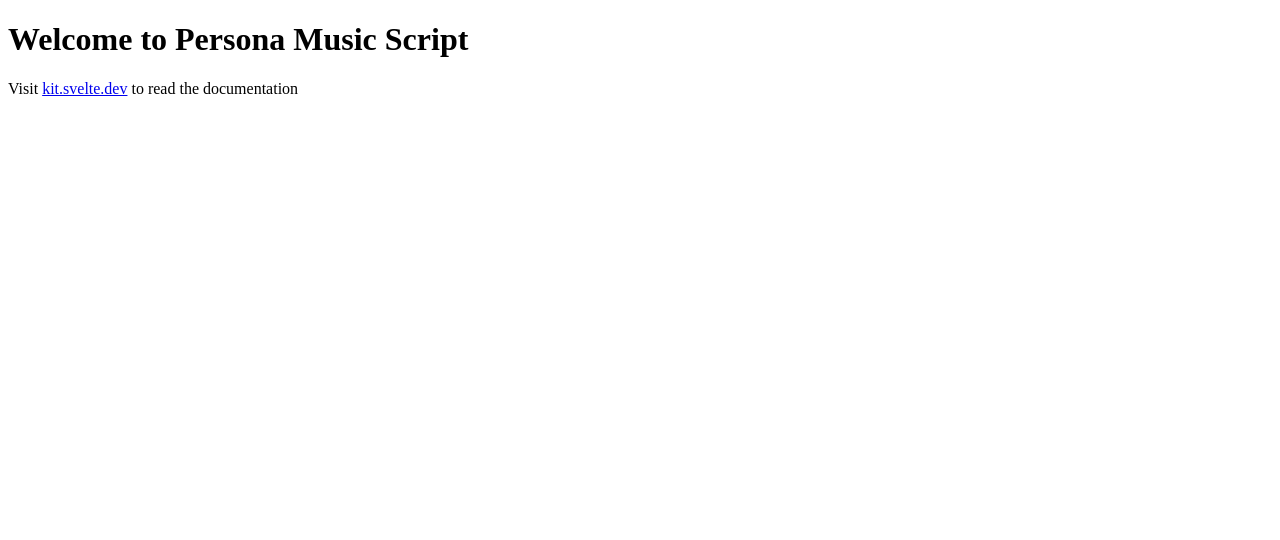
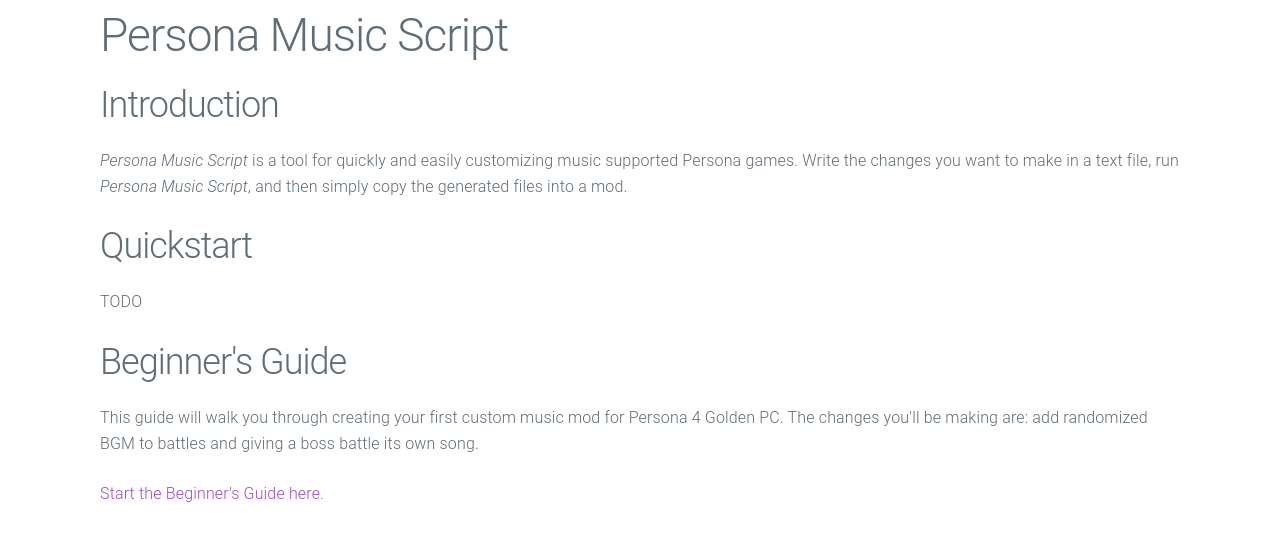
Before and after one commit to T-PoseRatkechi/PersonaMusicScript, a SvelteKit app in the folder sveltekit/: page / in a window 1280 px wide. Shown: the top 540 px of the page. Built offline with nearby package versions, Linux system fonts and the light colour scheme.

Commit message:
Added milligram css.

```diff
--- a/sveltekit/package.json
+++ b/sveltekit/package.json
@@ -20,6 +20,7 @@
 		"eslint": "^8.28.0",
 		"eslint-config-prettier": "^8.5.0",
 		"eslint-plugin-svelte": "^2.30.0",
+		"milligram": "^1.4.1",
 		"prettier": "^2.8.0",
 		"prettier-plugin-svelte": "^2.10.1",
 		"svelte": "^4.0.5",
--- a/sveltekit/src/routes/+page.svelte
+++ b/sveltekit/src/routes/+page.svelte
@@ -1,6 +1,27 @@
 <script lang="ts">
+	import 'milligram';
 	import { base } from '$app/paths';
 </script>
 
-<h1>Welcome to Persona Music Script</h1>
-<p>Visit <a href="{base}/beginner">kit.svelte.dev</a> to read the documentation</p>
+<div class="container">
+	<div class="row">
+		<div class="column">
+			<h1>Persona Music Script</h1>
+			<h2>Introduction</h2>
+			<p>
+				<em>Persona Music Script</em> is a tool for quickly and easily customizing music supported
+				Persona games. Write the changes you want to make in a text file, run
+				<em>Persona Music Script</em>, and then simply copy the generated files into a mod.
+			</p>
+			<h2>Quickstart</h2>
+			<p>TODO</p>
+			<h2>Beginner's Guide</h2>
+			<p>
+				This guide will walk you through creating your first custom music mod for Persona 4 Golden
+				PC. The changes you'll be making are: add randomized BGM to battles and giving a boss battle
+				its own song.
+			</p>
+			<a href="{base}/beginners-guide">Start the Beginner's Guide here.</a>
+		</div>
+	</div>
+</div>
```
Also changed, not shown: sveltekit/src/routes/beginners-guide/+page.svelte (renamed from sveltekit/src/routes/beginner/+page.svelte), 1 other file (tests, documents, lock files or other folders).
